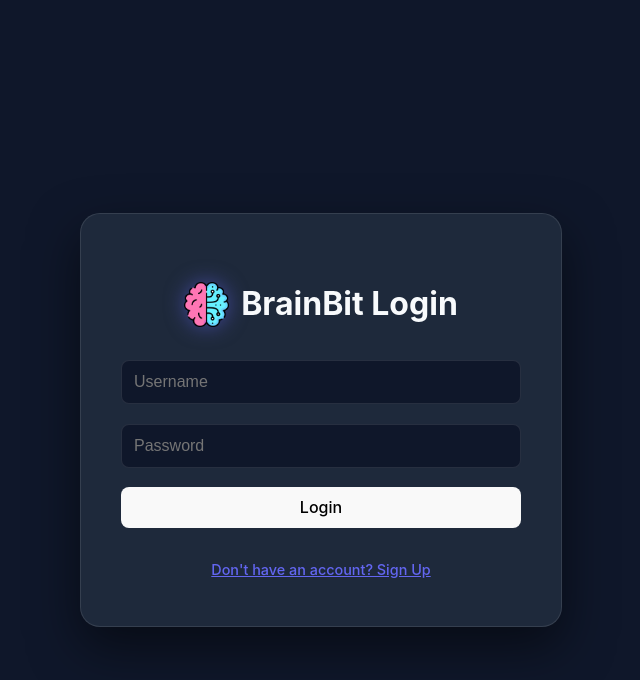
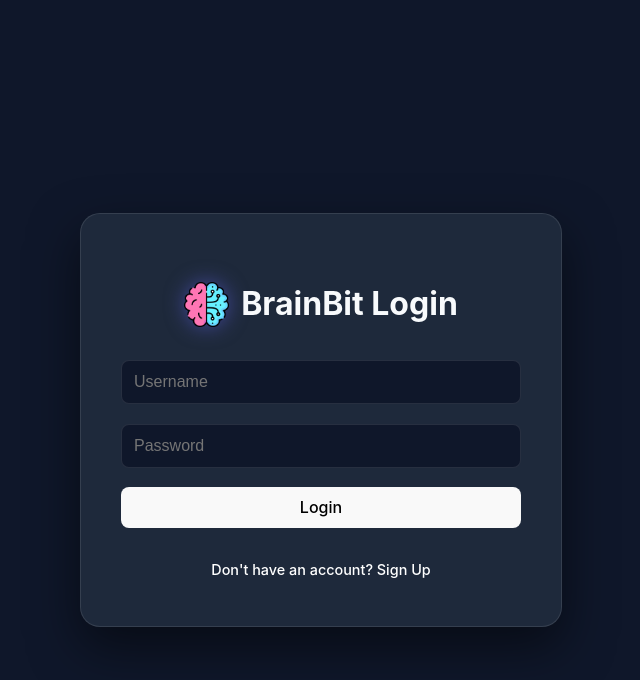
Before and after one commit to TanushreeMohanty/BrainBit, a React (Vite) app in the folder frontend/: page / in a window 1280 px wide. Both pictures are taken after a click on the button "Login to Account". Shown: the top 680 px of the page, without its empty margins (319-959 px from the left). Built offline with nearby package versions, Linux system fonts and the light colour scheme.

Commit message:
Minor changes

```diff
--- a/frontend/src/App.css
+++ b/frontend/src/App.css
@@ -69,11 +69,10 @@ select {
 .toggle-btn {
   background: transparent;
   border: none;
-  color: var(--primary);
+  color: white;
   margin-top: 1.5rem;
   cursor: pointer;
   font-size: 0.9rem;
-  text-decoration: underline;
 }
 
 /* --- Navigation & Layout --- */
```
